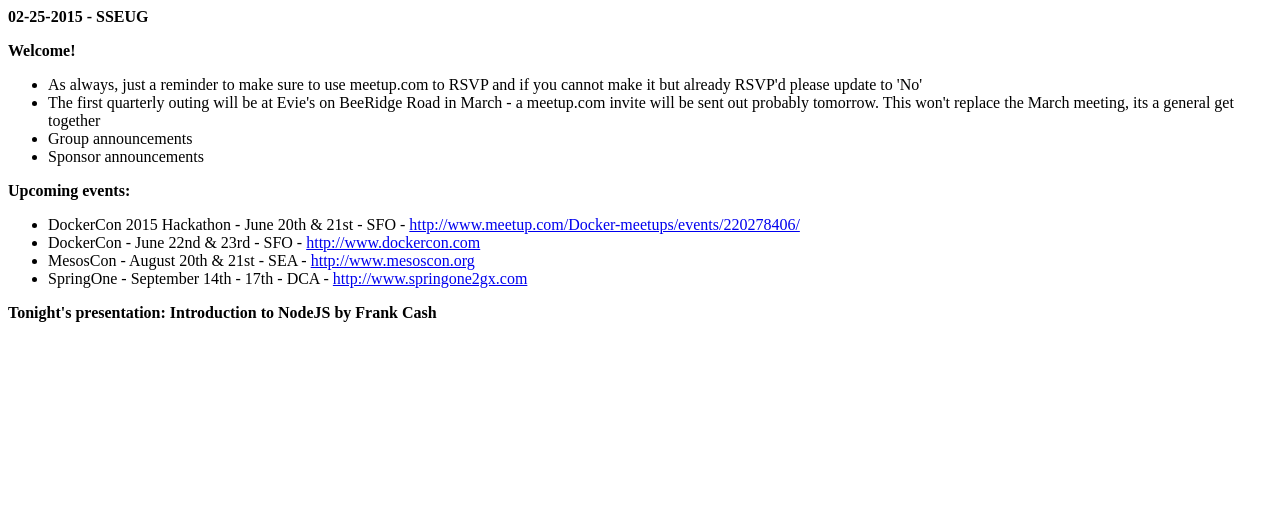
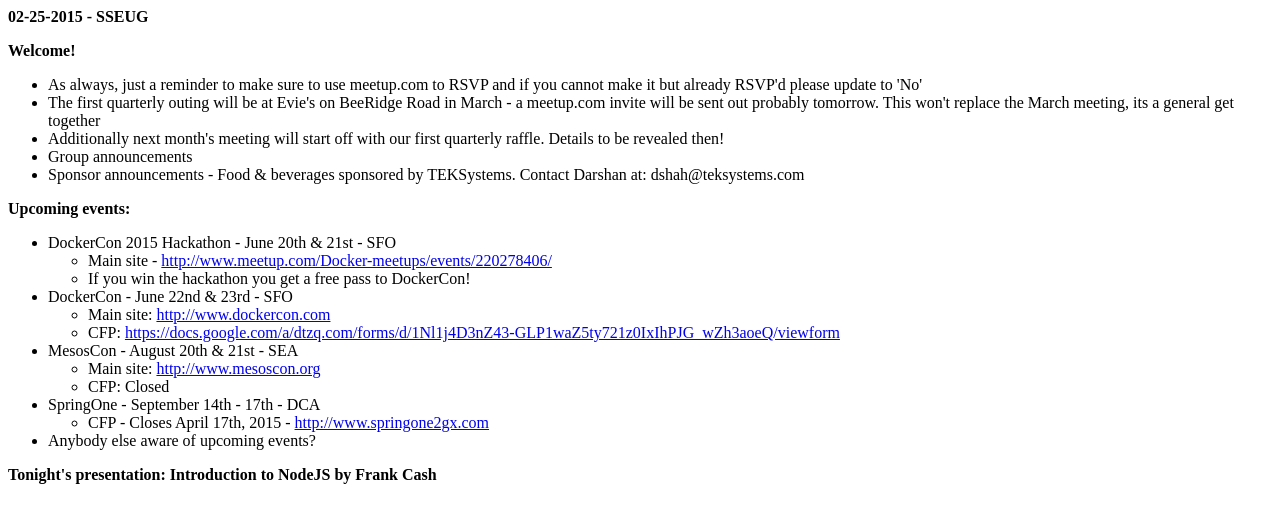
Before and after one commit to srqsoftware/02-25-2015_Introduction_to_NodeJS, a plain HTML site: page index.html in a window 1280 px wide. Drawn offline with Linux system fonts and the light colour scheme.

Commit message:
Update agenda with conf CFP's next months raffle, etc

```diff
--- a/index.html
+++ b/index.html
@@ -1,6 +1,6 @@
 <html>
   <head>
-    <title>02-25-2015 - SSEUG - Introduction to NodeJS</title>
+    <title>02-25-2015 - SSEUG - Introduction to NodeJS by Frank Cash</title>
   </head>
   <body>
     <p><b>02-25-2015 - SSEUG</b></p>
@@ -8,15 +8,32 @@
     <ul>
       <li>As always, just a reminder to make sure to use meetup.com to RSVP and if you cannot make it but already RSVP'd please update to 'No'</li>
       <li>The first quarterly outing will be at Evie's on BeeRidge Road in March - a meetup.com invite will be sent out probably tomorrow. This won't replace the March meeting, its a general get together</li>
+      <li>Additionally next month's meeting will start off with our first quarterly raffle. Details to be revealed then!</li>
       <li>Group announcements</li>
-      <li>Sponsor announcements</li>
+      <li>Sponsor announcements - Food & beverages sponsored by TEKSystems. Contact Darshan at: dshah@teksystems.com</li>
     </ul>
     <p><b>Upcoming events:</b></p>
     <ul>
-      <li>DockerCon 2015 Hackathon - June 20th & 21st - SFO - <a href="http://www.meetup.com/Docker-meetups/events/220278406/" target="_blank">http://www.meetup.com/Docker-meetups/events/220278406/</a></li>
-      <li>DockerCon - June 22nd & 23rd - SFO - <a href="http://www.dockercon.com" target="_blank">http://www.dockercon.com</a></li>
-      <li>MesosCon - August 20th & 21st - SEA - <a href="http://www.mesoscon.org" target="_blank">http://www.mesoscon.org</a></li>
-      <li>SpringOne - September 14th - 17th - DCA - <a href="http://www.springone2gx.com" target="_blank">http://www.springone2gx.com</a></li>
+      <li>DockerCon 2015 Hackathon - June 20th & 21st - SFO</li>
+      <ul>
+        <li>Main site - <a href="http://www.meetup.com/Docker-meetups/events/220278406/" target="_blank">http://www.meetup.com/Docker-meetups/events/220278406/</a></li>
+        <li>If you win the hackathon you get a free pass to DockerCon!</li>
+      </ul>
+      <li>DockerCon - June 22nd & 23rd - SFO</li>
+      <ul>
+        <li>Main site: <a href="http://www.dockercon.com" target="_blank">http://www.dockercon.com</a></li>
+        <li>CFP: <a href="https://docs.google.com/a/dtzq.com/forms/d/1Nl1j4D3nZ43-GLP1waZ5ty721z0IxIhPJG_wZh3aoeQ/viewform" target="_blank">https://docs.google.com/a/dtzq.com/forms/d/1Nl1j4D3nZ43-GLP1waZ5ty721z0IxIhPJG_wZh3aoeQ/viewform</a></li>
+      </ul>
+      <li>MesosCon - August 20th & 21st - SEA</li>
+      <ul>
+        <li>Main site: <a href="http://www.mesoscon.org" target="_blank">http://www.mesoscon.org</a></li>
+        <li>CFP: Closed
+      </ul>
+      <li>SpringOne - September 14th - 17th - DCA</li>
+      <ul>
+        <li>CFP - Closes April 17th, 2015 - <a href="http://www.springone2gx.com" target="_blank">http://www.springone2gx.com</a></li>
+      </ul>
+      <li>Anybody else aware of upcoming events?</li>
     </ul>
     <p><b>Tonight's presentation: Introduction to NodeJS by Frank Cash<b></p>
   </body>
```
